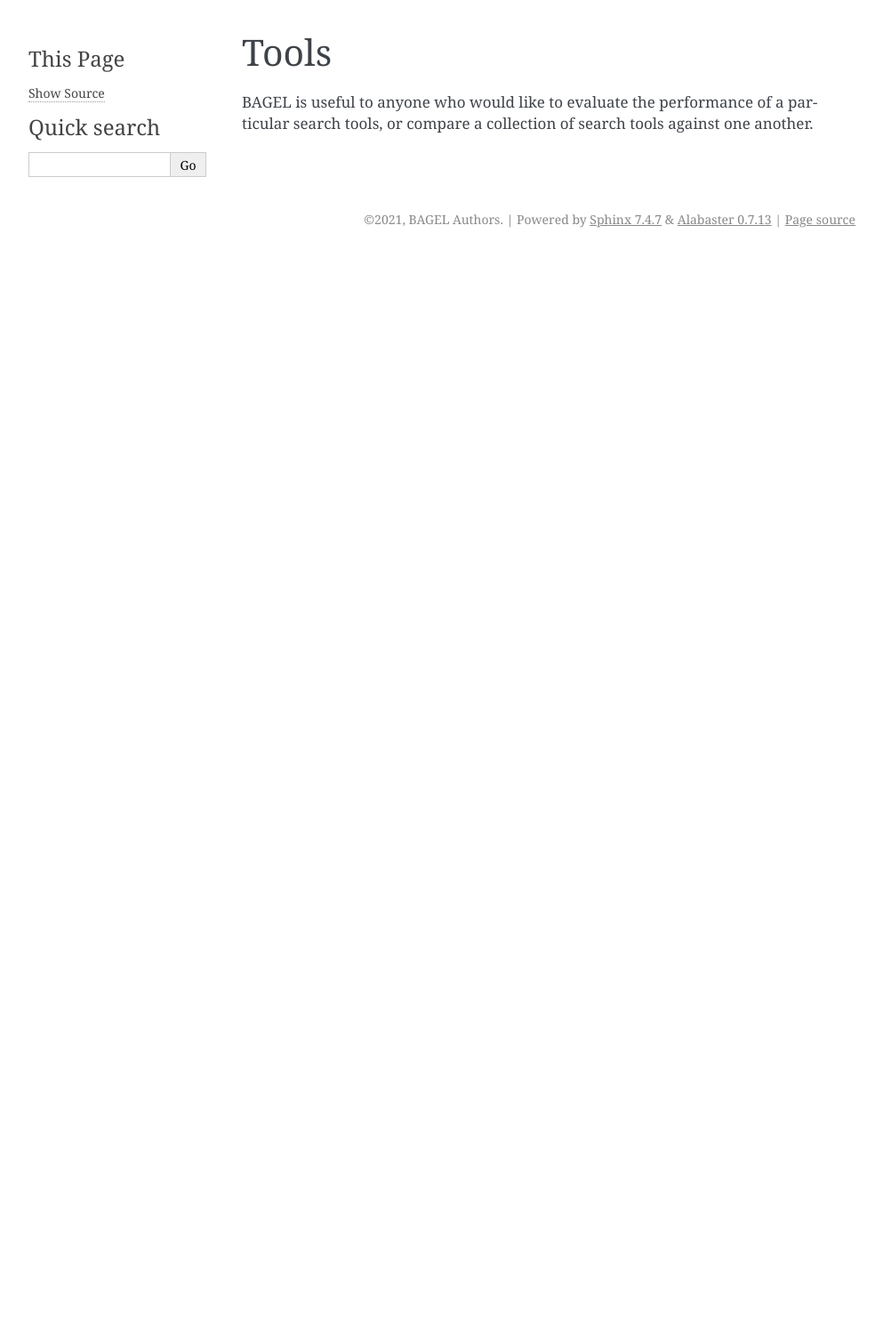
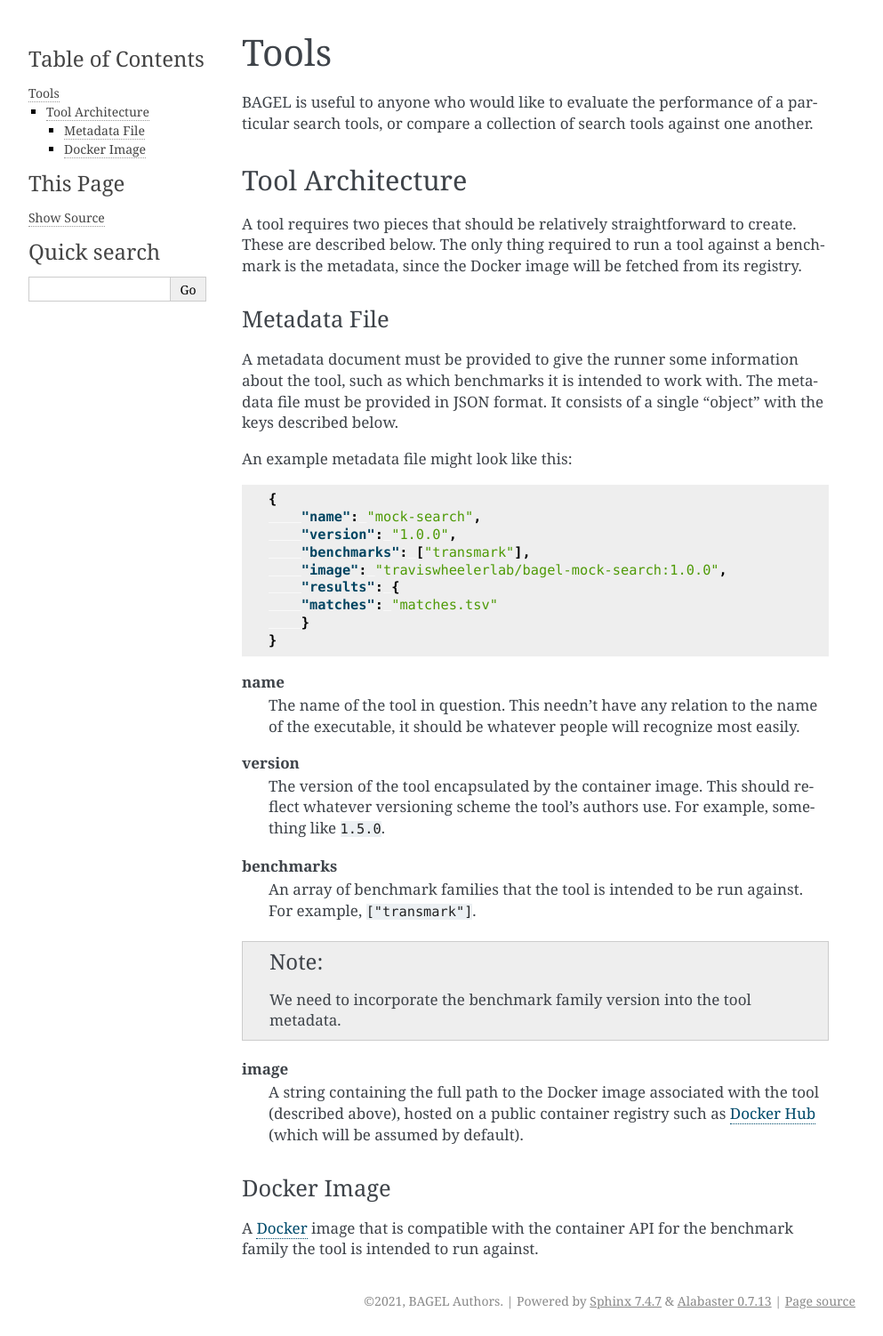
Before and after one commit to TravisWheelerLab/bagel, a Sphinx documentation site: the page built from docs/tools.rst, in a window 1280 px wide. Shown: the whole page at 89% size, without its empty margins (148-1141 px from the left). Built offline with Sphinx 7.4.7, drawn with Linux system fonts in a browser that asks for light colours; before the commit the page ends 900 px from its top, so only the background shows below that.

Commit message:
Add tools and update readme

```diff
--- a/docs/bundled-benchmarks.rst
+++ b/docs/bundled-benchmarks.rst
@@ -29,8 +29,8 @@ These are implemented as commands within the benchmark container.  That is,
 there are executable programs called ``post_process`` and ``collect_results`` on
 the user's ``PATH`` within the container.
 
-.. include:: ../metadata/benchmarks/60pid.json
-   :code: json
+.. literalinclude:: ../metadata/benchmarks/60pid.json
+   :language: json
 
 ``post_process``
     This command accepts as input a chunk of output from the tool under
--- a/docs/bundled-families.rst
+++ b/docs/bundled-families.rst
@@ -17,8 +17,8 @@ The Transmark family is the initial family implemented in BAGEL. Its API is
 described here. Note that a benchmark needn't come from the Transmark tool to be
 considered part of the Transmark family, it just needs to share the same API.
 
-.. include:: ../metadata/families/transmark.json
-   :code: json
+.. literalinclude:: ../metadata/families/transmark.json
+   :language: json
 
 Input and output formats are described below.
 
--- a/docs/overview.rst
+++ b/docs/overview.rst
@@ -24,5 +24,5 @@ container) and a useful report is produced.
 .. image:: _static/overview-diagram.png
    :alt: BAGEL workflow overview
 
-See :ref:`tool <tools>` and :ref:`benchmark <benchmarks>` for information on
+See :ref:`tools` and :ref:`benchmarks` for information on
 benchmarking a specific tool or creating a new benchmark or benchmark family.
--- a/docs/tools.rst
+++ b/docs/tools.rst
@@ -6,3 +6,60 @@ Tools
 BAGEL is useful to anyone who would like to evaluate the performance of a
 particular search tools, or compare a collection of search tools against one
 another.
+
+Tool Architecture
+-----------------
+
+A tool requires two pieces that should be relatively straightforward to create.
+These are described below. The only thing required to run a tool against a
+benchmark is the metadata, since the Docker image will be fetched from its
+registry.
+
+Metadata File
++++++++++++++
+
+A metadata document must be provided to give the runner some information about
+the tool, such as which benchmarks it is intended to work with. The metadata
+file must be provided in JSON format. It consists of a single "object" with the
+keys described below.
+
+An example metadata file might look like this:
+
+.. code-block:: json
+
+   {
+       "name": "mock-search",
+       "version": "1.0.0",
+       "benchmarks": ["transmark"],
+       "image": "traviswheelerlab/bagel-mock-search:1.0.0",
+       "results": {
+       "matches": "matches.tsv"
+       }
+   }
+
+**name**
+    The name of the tool in question. This needn't have any relation to the name
+    of the executable, it should be whatever people will recognize most easily.
+
+**version**
+    The version of the tool encapsulated by the container image. This should
+    reflect whatever versioning scheme the tool's authors use. For example,
+    something like ``1.5.0``.
+
+**benchmarks**
+    An array of benchmark families that the tool is intended to be run against.
+    For example, ``["transmark"]``.
+
+.. NOTE::
+   We need to incorporate the benchmark family version into the tool metadata.
+
+**image**
+    A string containing the full path to the Docker image associated with the
+    tool (described above), hosted on a public container registry such as
+    `Docker Hub <https://dockerhub.com>`_ (which will be assumed by default).
+
+Docker Image
+++++++++++++
+
+A `Docker <https://docker.com>`_ image that is compatible with the container API
+for the benchmark family the tool is intended to run against.
```
Also changed, not shown: README.md (+8 -162 lines), docs/benchmarks.rst (+3 -49 lines), docs/bundled-tools.rst (added, +11 -0 lines), docs/families.rst (added, +44 -0 lines), docs/index.rst (+33 -23 lines), 1 other file.
